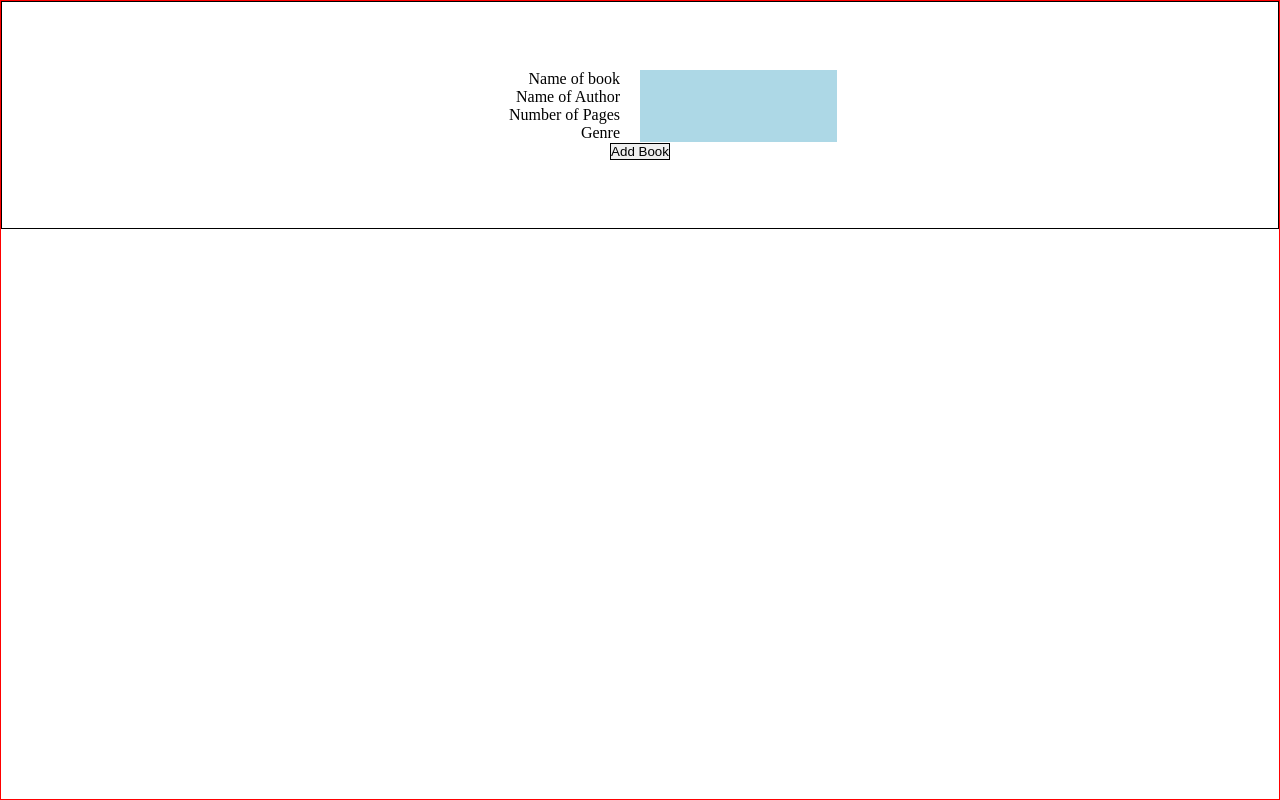
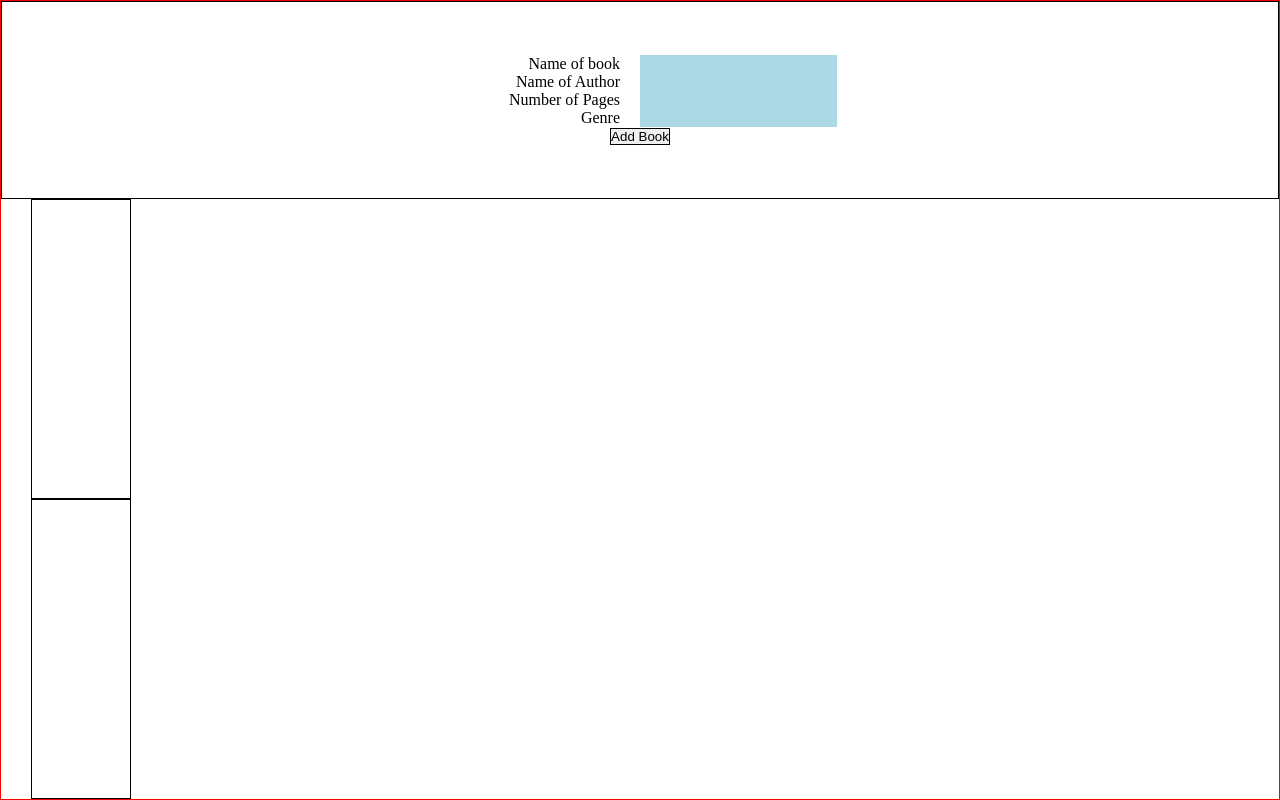
Before and after one commit to RTSolutionsLarry/odinLibrary, a plain HTML site: page index.html in a window 1280 px wide. Both pictures are taken after a click on the button "Add Book". Drawn offline with Linux system fonts and the light colour scheme.

Commit message:
Add cards when button is clicked

```diff
--- a/index.html
+++ b/index.html
@@ -25,8 +25,13 @@
                 </div>
             </div>
         </div>
-        <div class="bottomSection"></div>
+        <div class="bottomSection">
+            <div class="cardsContainer">
+
+            </div>
+        </div>
     </div>
+
 
     <script src="main.js"></script>
 </body>
--- a/main.js
+++ b/main.js
@@ -3,6 +3,7 @@ const bookName = document.getElementById('bookName');
 const authorName = document.getElementById('authorName');
 const numberOfPages = document.getElementById('numberOfPages');
 const genreName = document.getElementById('genreName');
+const cardsContainer = document.getElementsByClassName('cardsContainer')[0];
 const library = [];
 
 //this is the book constructor
@@ -20,8 +21,8 @@ Book.prototype.bookIdGen = function() {
     this.bookId = idGen;
 }
 
-function addBook(name) {
-    const newBook = new Book(name);
+function addBook(name,author,numberOfPages,genre,hasBeenRead) {
+    const newBook = new Book(name,author,numberOfPages,genre,hasBeenRead);
     newBook.bookIdGen();
     library.push(newBook);
 }
@@ -30,17 +31,22 @@ addBook('Harry Potter');
 
 const displayBook = (library) => {
     for (let book of library) {
-        console.log(book);
+        const card = document.createElement('div');
+        card.setAttribute('class','card');
+        cardsContainer.appendChild(card);
     }
 }
 
-displayBook(library);
-
 //Add Book button
 addBookButton.addEventListener('click', ()=> {
+    //test code to check inputs
     console.log('You clicked!');
     console.log(bookName.value);
     console.log(authorName.value);
     console.log(numberOfPages.value);
     console.log(genreName.value);
+
+    addBook(bookName.value,authorName.value,numberOfPages.value,genreName.value,false);
+    console.table(library);
+    displayBook(library);
 })
--- a/style.css
+++ b/style.css
@@ -48,3 +48,16 @@
 .addBookButton {
     border: 1px solid black;
 }
+
+.cardsContainer {
+    display: grid;
+    grid-template-columns: 6;
+    grid-template-rows: 2;
+}
+
+.card {
+    height: 300px;
+    width: 100px;
+    margin: 0 30px;
+    border: 1px solid black;
+}
```
